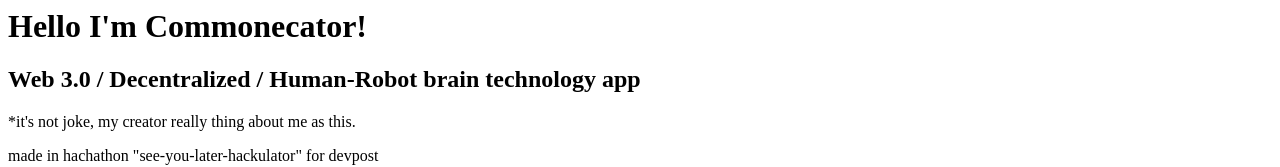
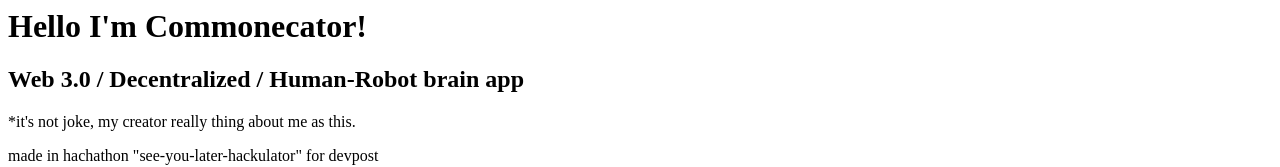
Before and after one commit to bazylevnik0/commonecator, a plain HTML site: page index.html in a window 1280 px wide. Shown: the top 167 px of the page. Drawn offline with Linux system fonts and the light colour scheme.

Commit message:
Update index.html

```diff
--- a/index.html
+++ b/index.html
@@ -1,5 +1,5 @@
 <h1>Hello I'm Commonecator!</h1>
-<h2>Web 3.0 / Decentralized / Human-Robot brain technology app</h2>
+<h2>Web 3.0 / Decentralized / Human-Robot brain app</h2>
 <p>*it's not joke, my creator really thing about me as this.</p>
 <p>made in hachathon "see-you-later-hackulator" for devpost</p>
 <hr>
```
